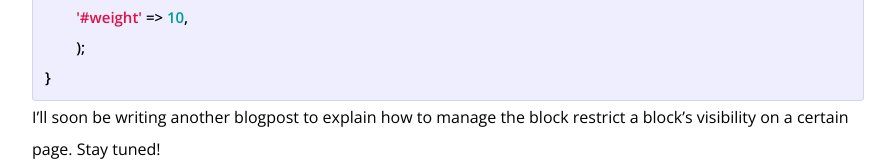
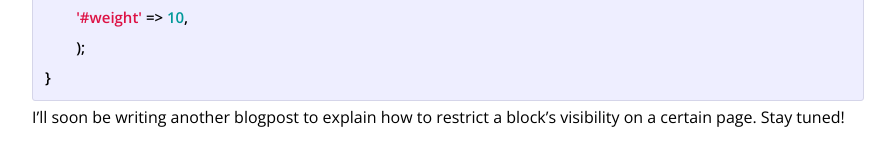
Before and after one commit to nidaismailshah/nidaismailshah.github.io, a Jekyll site: the page built from _posts/2015-01-05-drupalblockvisibility.markdown, in a window 1280 px wide. Shown: the part 4307-4469 px from the top of the page, without its empty margins (160-1055 px from the left). Built offline with Jekyll 4.4.1, drawn with Linux system fonts in a browser that asks for light colours; after the commit the page ends 4440 px from its top, so only the background shows below that.

Commit message:
block visibility in Drupal post

```diff
--- a/_posts/2015-01-05-drupalblockvisibility.markdown
+++ b/_posts/2015-01-05-drupalblockvisibility.markdown
@@ -116,4 +116,4 @@ The code for this would look somewhat like this:
 }
 {% endhighlight %}
 
-I'll soon be writing another blogpost to explain how to manage the block restrict a block's visibility on a certain page. Stay tuned!
+I'll soon be writing another blogpost to explain how to restrict a block's visibility on a certain page. Stay tuned!
--- a/css/main.css
+++ b/css/main.css
@@ -16,7 +16,7 @@ body {
   -webkit-font-smoothing: antialiased;
   font-size: 16px;
   line-height: 1.5;
-  font-weight: 300;
+  font-weight: 400;
   background-color: #fff;
 }
 
```
Also changed, not shown: 3 other files.
